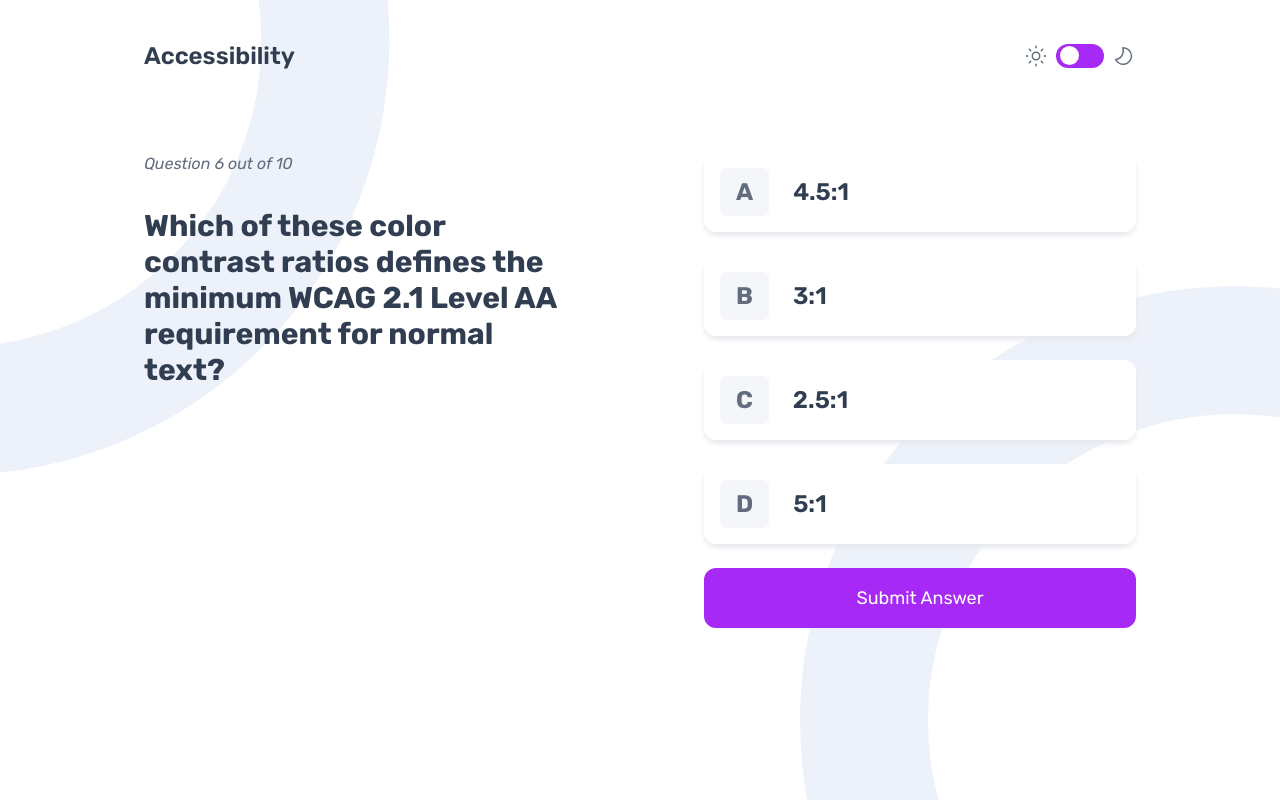
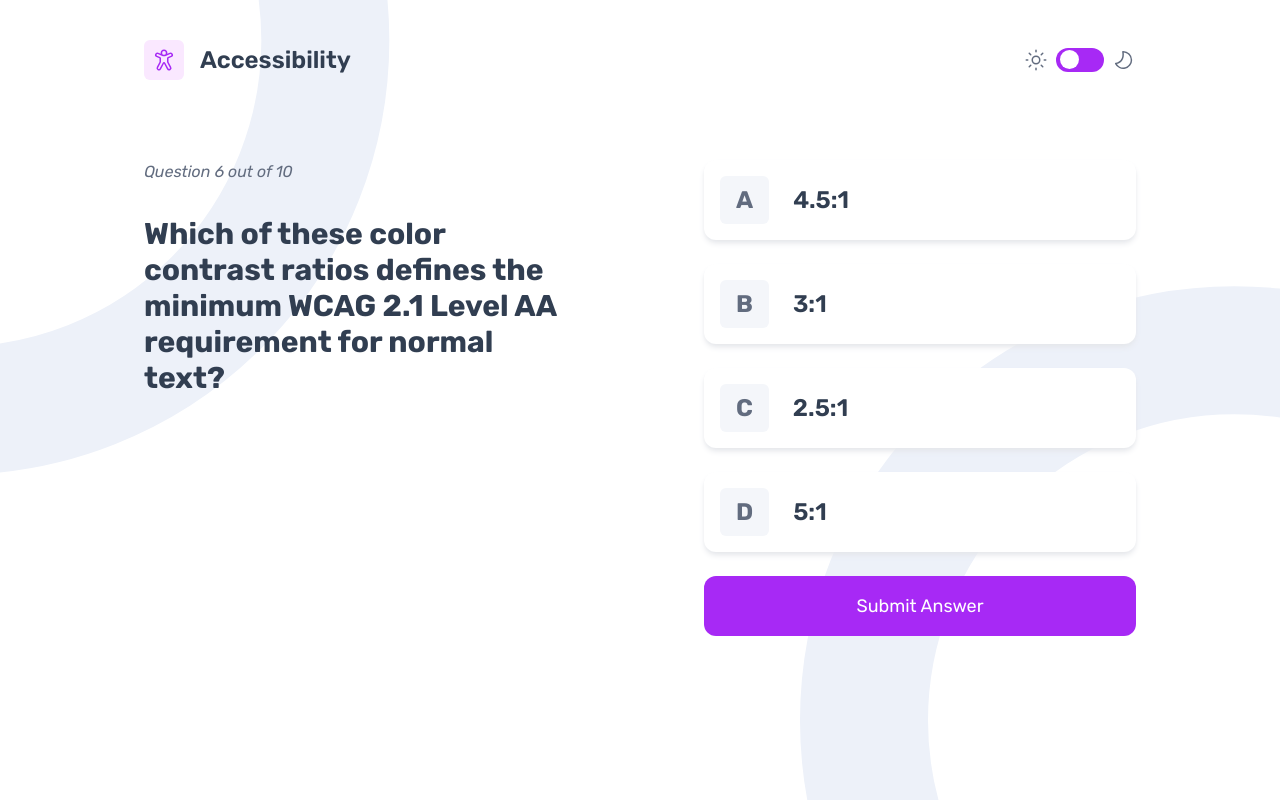
Before and after one commit to duncan-chege/frontend-quiz, a Next.js app: page /accessibility in a window 1280 px wide. Built offline with nearby package versions, Linux system fonts and the light colour scheme.

Commit message:
display a specific image next to each heading

```diff
--- a/components/Header.tsx
+++ b/components/Header.tsx
@@ -4,22 +4,32 @@ import { usePathname } from "next/navigation";
 import Image from "next/image";
 import moonIcon from "@/public/icon-moon-dark.svg";
 import sunIcon from "@/public/icon-sun-dark.svg";
+import accessibilityIcon from "@/public/icon-accessibility.svg"
+
 
 export default function Header() {
     const pathname = usePathname(); // Get the current route
 
-    const pageTitles: {[key:string]: string} = {
-        "/" : "",
-        "/accessibility": "Accessibility",
-        "/html": "HTML",
+    // Define titles and images based on the route
+    const pageData: {[key:string]: { title: string; icon: string }} = {
+        "/" : {title: "", icon: ""},
+        "/accessibility": {title: "Accessibility", icon: accessibilityIcon },
     }
 
-    // Set the heading based on the pathname, default to "Page"
-    const heading = pageTitles[pathname] || ""
+    const pagexData = {
+        "/": {title: "", icon:""},
+        "/accessibility": {title: "", icon:""}
+    }
+
+    // Set the heading based on the pathname, default to ""
+    const { title, icon } = pageData[pathname] || {title: "", icon: ""}
 
   return (
     <header className="flex justify-between pb-20">
-      <h1 className="text-2xl font-semibold text-dark-navy">{heading}</h1>
+        <div className="flex items-center gap-x-4">
+            <Image className="p-2 bg-fuchsia-100 rounded-md" src={icon} alt={`${title} icon`} />
+            <h1 className="text-2xl font-semibold text-dark-navy">{title}</h1>
+        </div>
       <div className="flex items-center gap-x-2">
         <Image src={sunIcon} alt="the sun icon" />
         <label
```
